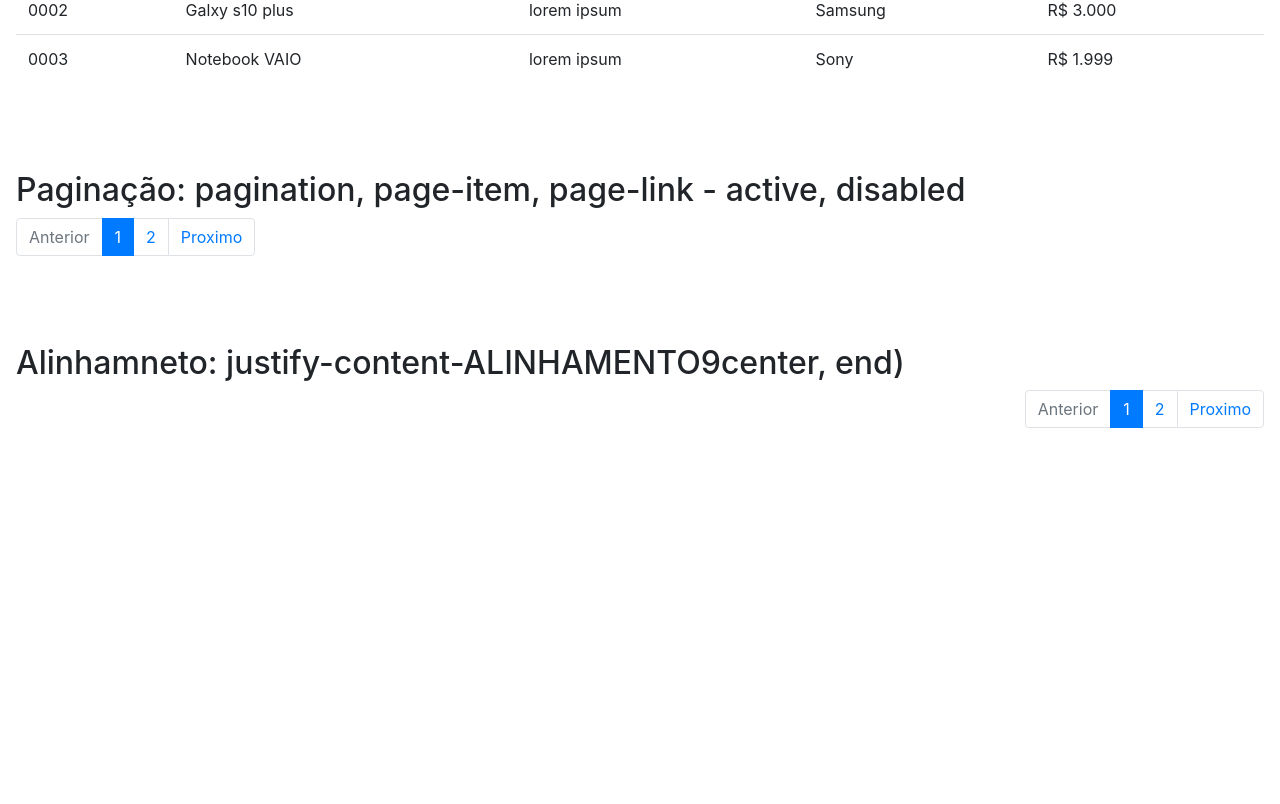
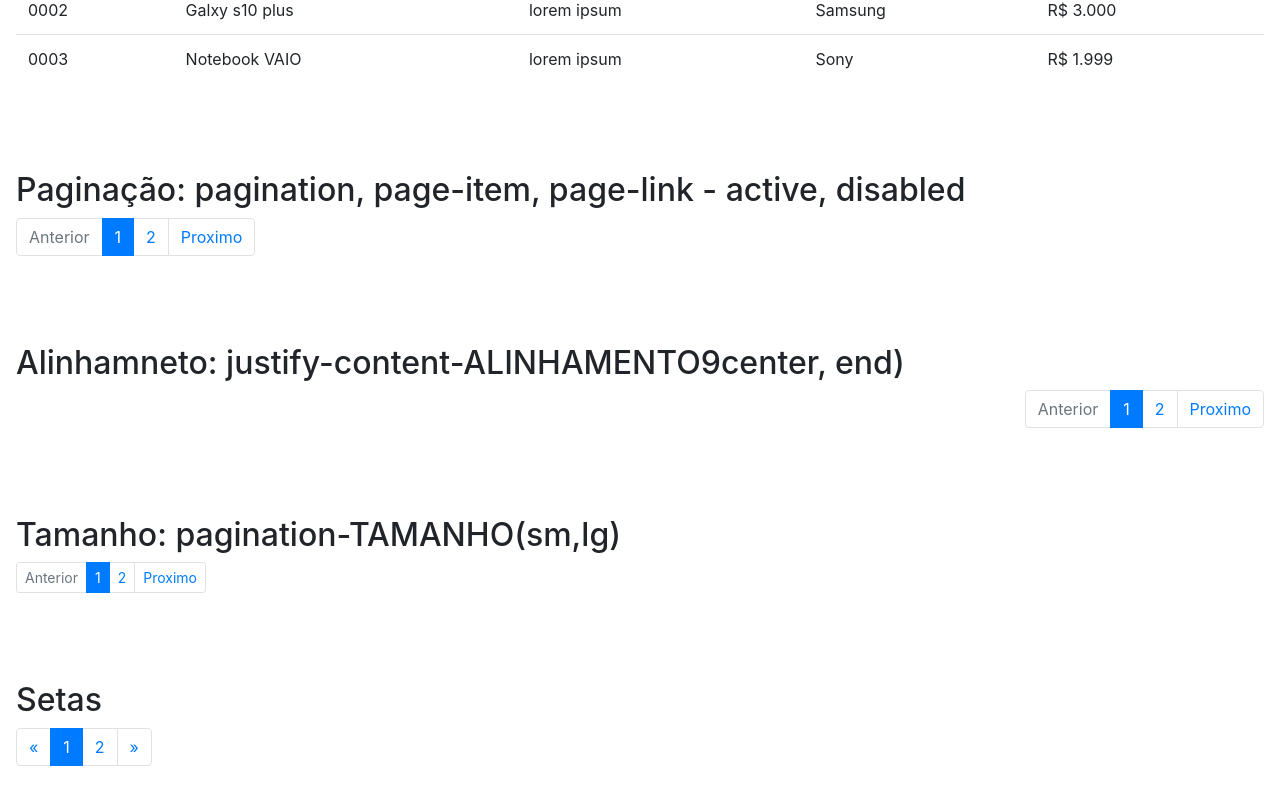
Before and after one commit to rod273/tabelas-paginacao_bootstrap, a plain HTML site: page index.html in a window 1280 px wide. Shown: the part 2108-2912 px from the top of the page. Before the commit the page ends 2768 px from the top, so only its background shows below. Drawn offline with nearby package versions, Linux system fonts and the light colour scheme.

Commit message:
Update index.html

```diff
--- a/index.html
+++ b/index.html
@@ -340,6 +340,61 @@
     </ul>
 </nav>
 
+<br><br><br>
+
+
+
+   <h2>Tamanho: pagination-TAMANHO(sm,lg)</h2>
+
+   <nav>
+    <ul class="pagination  pagination-sm">
+        <li class="page-item disabled">
+            <a href="#" class="page-link">Anterior</a>
+        </li>
+
+        <li class="page-item active">
+            <a href="#" class="page-link">1</a>
+         </li>
+        <li class="page-item">
+            <a href="#" class="page-link">2</a>
+         </li>
+        <li class="page-item">
+            <a href="#" class="page-link">Proximo</a>
+         </li>
+    </ul>
+</nav>
+
+<br><br><br>
+
+
+
+
+     <h2>Setas</h2>
+
+     <nav>
+        <ul class="pagination">
+            <li class="page-item ">
+                <a href="#" class="page-link">
+                    <span>&laquo;</span>
+                    <span class="sr-only">anterior</span>
+                </a>
+            </li>
+
+            <li class="page-item active">
+                <a href="#" class="page-link">1</a>
+             </li>
+            <li class="page-item">
+                <a href="#" class="page-link">2</a>
+             </li>
+            <li class="page-item">
+                <a href="#" class="page-link">
+                    <span class="sr-only">próximo</span>
+                    <span>&raquo;</span>
+
+                </a>
+             </li>
+        </ul>
+    </nav>
 
 
 
```
